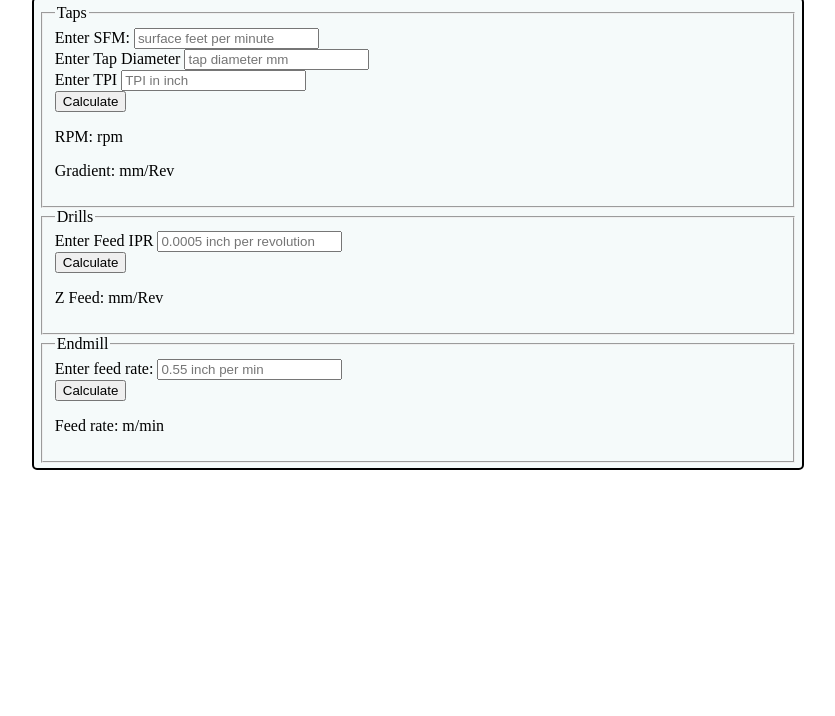
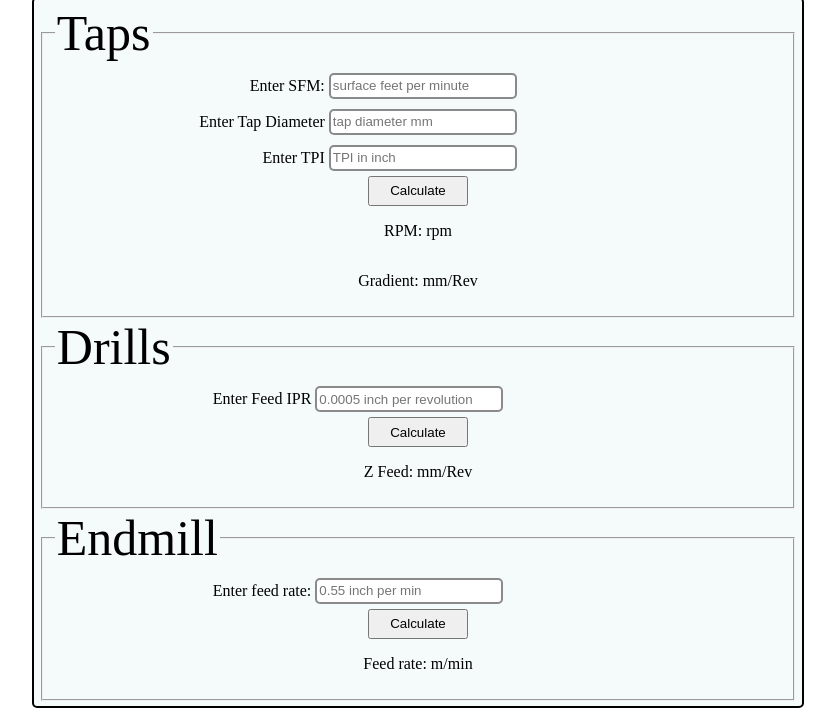
Before and after one commit to bhupi1998/PerforexManager, a plain HTML site: page index.html in a window 1280 px wide. Shown: the part 115-831 px from the top of the page, without its empty margins (229-1064 px from the left). Before the commit the page ends 800 px from the top, so only its background shows below. Drawn offline with Linux system fonts and the light colour scheme.

Commit message:
Just made it nicer to look at.

```diff
--- a/index.html
+++ b/index.html
@@ -19,23 +19,23 @@
                 <legend>Taps</legend>
                 <section> <!--Inputs-->
                     <!-- SFM and diameter to be used for tap RPM calculation -->
-                    <div>
+                    <div class="inputEntry">
                         <label for="sfmTap">Enter SFM:</label>
                         <input type="number" name="sfmTap" id="sfmTap" step="0.01" placeholder="surface feet per minute" >
                     </div>
-                    <div>
+                    <div class="inputEntry">
                         <label for="diameterTap">Enter Tap Diameter</label>
                         <input type='number' id="diameterTap" name="diameterTap" step="0.01" placeholder="tap diameter mm">
                     </div>
 
                     <!-- Needs to go from TPI to gradient mm/rev -->
-                    <div>
+                    <div class="inputEntry">
                         <label for="tapPitchMetric">Enter TPI</label>
                         <input type="number" name="tapPitch" id="tapPitch" placeholder="TPI in inch" step="0.01">
                     </div>
                 </section>
                 <button id="calcTap">Calculate</button>
-                <section><!--outputs-->
+                <section class="outputs"><!--outputs-->
                     <p>RPM:
                         <span id="tapRPMOutput"></span>
                         <span>rpm</span>
@@ -50,11 +50,13 @@
                 <legend>Drills</legend>
                 <!-- Need to convert inch per revolution (IPR) to mm/rev -->
                 <section><!--Inputs-->
-                    <label for="drillIPR">Enter Feed IPR</label>
-                    <input type="number" name="drillIPR" id="drillIPR" step="0.0001" placeholder="0.0005 inch per revolution">
+                    <div class="inputEntry">
+                        <label for="drillIPR">Enter Feed IPR</label>
+                        <input type="number" name="drillIPR" id="drillIPR" step="0.0001" placeholder="0.0005 inch per revolution">
+                    </div>
                 </section>
                 <button id="calcDrill">Calculate</button>
-                <section><!--outputs-->
+                <section class="outputs"><!--outputs-->
                     <p>Z Feed:
                         <span id="drillZFeed"></span>
                         <span>mm/Rev</span>
@@ -65,11 +67,13 @@
                 <!--converts inch/min to m/min-->
                 <legend>Endmill</legend>
                 <section><!--inputs-->
-                    <label for="endMillFeed">Enter feed rate:</label>
-                    <input type="number" name="endMillFeed" id="endMillFeed" step="0.1" placeholder="0.55 inch per min">
+                    <div class="inputEntry">
+                        <label for="endMillFeed">Enter feed rate:</label>
+                        <input type="number" name="endMillFeed" id="endMillFeed" step="0.1" placeholder="0.55 inch per min">
+                    </div>
                 </section>
                 <button id="calcEndMill">Calculate</button>
-                <section><!--outputs-->
+                <section class="outputs"><!--outputs-->
                     <p>Feed rate:
                         <span id="millZFeed"></span>
                         <span>m/min</span>
--- a/styles.css
+++ b/styles.css
@@ -19,3 +19,43 @@ header{
     justify-content:space-evenly;
     align-items: center;
 }
+
+input{
+    height:20px;
+    width:180px;
+    border-radius: 5px;
+    border:rgba(0, 0, 0, 0.459) 2px solid;
+}
+
+.inputEntry{
+    margin:5px;
+}
+
+button{
+    height:30px;
+    width:100px;
+}
+
+legend{
+    font-size: 50px;
+    font-style: bold;
+}
+
+fieldset{
+    display: flex;
+    flex-direction: column;
+    align-items: center;
+}
+section{
+    display: flex;
+    align-items: flex-end;
+    flex-direction: column;
+    margin-left:-120px;
+}
+.outputs{
+    position: relative;
+    margin:0;
+    width:100%;
+    display: flex;
+    align-items: center;
+}
```
